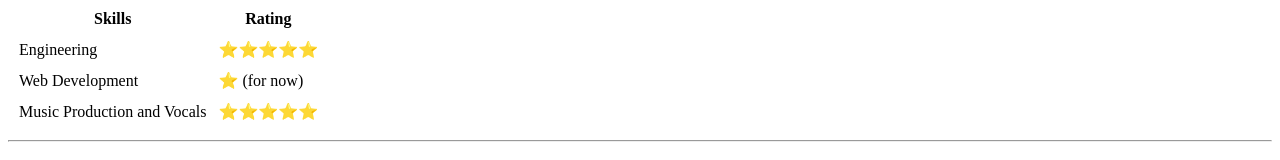
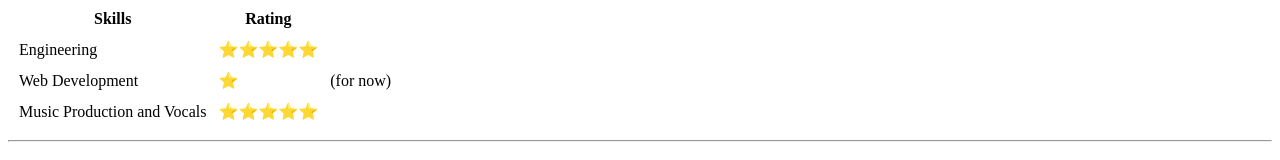
Before and after one commit to LOKII840/htmlTestSite, a plain HTML site: page index.html in a window 1280 px wide. Shown: the part 411-571 px from the top of the page. Drawn offline with Linux system fonts and the light colour scheme.

Commit message:
Update index.html

```diff
--- a/index.html
+++ b/index.html
@@ -43,8 +43,9 @@
             Web Development
             </td>
             <td>
-              ⭐                 (for now)
+              ⭐
               </td>
+          <td>(for now)</td>
           </tr>
           <tr>
             <td>
```
